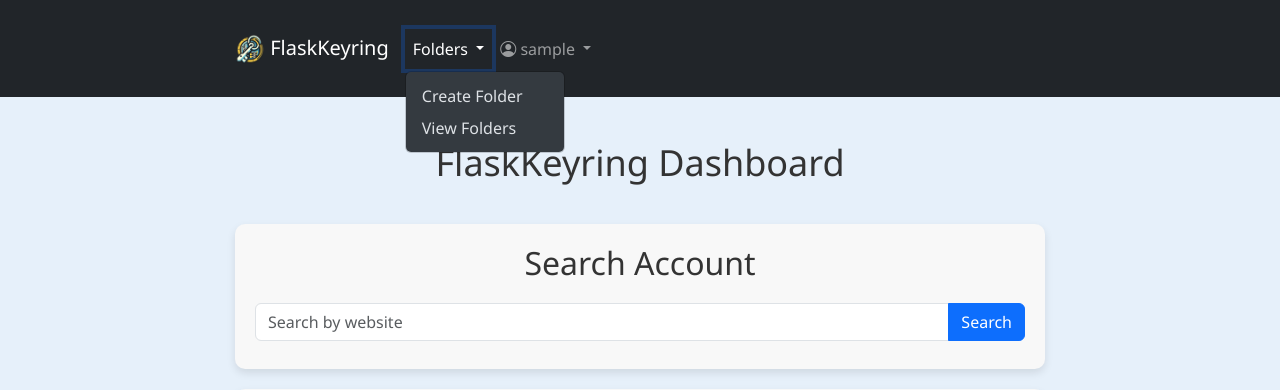
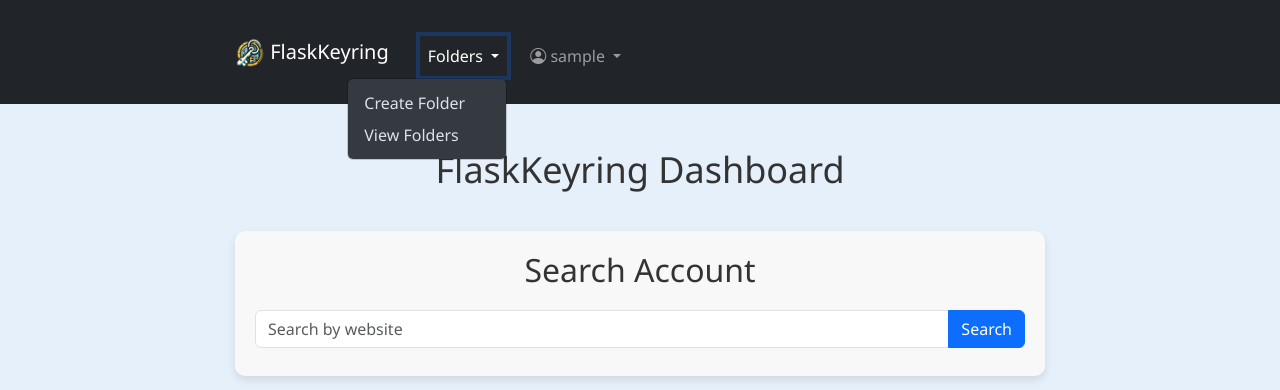
Before and after one commit to av1155/FlaskKeyring, a Flask app: page /dashboard in a window 1280 px wide, after a click on "Folders". Shown: the top 390 px of the page. Run offline with Flask 3, Linux system fonts and the light colour scheme; the visitor is signed in with stand-in values (Sample User, id 1); data comes from the database, SQL or seed files in the repository; data that the repository does not hold is empty.

Commit message:
Improve UI alignment and modal interaction
- Adjust navbar dropdown alignment and spacing in styles.css
- Update client_encryption.js to add placeholder text on modal close and
re-prompts
- Add close button functionality to modal for improved UX
- Minor layout adjustment in layout.html for better navbar positioning

```diff
--- a/static/css/styles.css
+++ b/static/css/styles.css
@@ -229,6 +229,26 @@ input[type="range"]::-moz-range-track {
     min-width: 100px;
 }
 
+/* Align dropdowns and prevent shifting */
+.navbar .dropdown-menu {
+    right: 0; /* Aligns the dropdown menu to the right */
+    left: auto;
+}
+
+.navbar .dropdown-toggle {
+    text-align: right; /* Ensures the dropdown arrow is on the right side */
+    padding-right: 10px; /* Adds some spacing for a cleaner look */
+}
+
+/* Adjust spacing between hamburger and dropdowns */
+.navbar-toggler {
+    margin-right: 15px; /* Adds space between hamburger icon and dropdowns */
+}
+
+.navbar .dropdown {
+    margin-left: 15px; /* Adds space between each dropdown */
+}
+
 /* Responsive Design */
 @media (max-width: 767px) {
     .container {
--- a/static/js/client_encryption.js
+++ b/static/js/client_encryption.js
@@ -60,7 +60,9 @@ async function getEncryptionPassword() {
                 sessionStorage.setItem("encryptedMasterPassword", JSON.stringify(encrypted));
                 return password;
             } else {
-                // User canceled or did not enter a password
+                // User closed the modal; set placeholder to indicate authentication is required
+                document.getElementById("unlockPasswordInput").placeholder =
+                    "Authentication Required";
                 return null;
             }
         } else {
@@ -68,10 +70,8 @@ async function getEncryptionPassword() {
             const decryptedPassword = await decryptMasterPassword(encryptedData);
 
             if (decryptedPassword !== null) {
-                // Return decrypted password if successful
                 return decryptedPassword;
             } else {
-                // Clear and re-prompt if the decryption fails
                 sessionStorage.removeItem("encryptedMasterPassword");
                 const retryPassword = await promptEncryptionPassword(true);
                 if (retryPassword) {
@@ -80,6 +80,8 @@ async function getEncryptionPassword() {
                     encryptedData = sessionStorage.getItem("encryptedMasterPassword");
                 } else {
                     // User canceled or did not enter a password after retry
+                    document.getElementById("unlockPasswordInput").placeholder =
+                        "Authentication Required";
                     return null;
                 }
             }
@@ -96,6 +98,7 @@ function promptEncryptionPassword(showError = false) {
                 <div class="modal-content">
                     <div class="modal-header">
                         <h5 class="modal-title">Unlock Vault</h5>
+                        <button type="button" class="btn-close" id="closeModalButton" aria-label="Close"></button>
                     </div>
                     <div class="modal-body">
                         <p>Please enter your master password to unlock your vault.</p>
@@ -109,10 +112,8 @@ function promptEncryptionPassword(showError = false) {
             </div>
         </div>
         `;
-        // Append modal to body
+
         document.body.insertAdjacentHTML("beforeend", modalHtml);
-
-        // Initialize and show the modal
         const unlockModalElement = document.getElementById("unlockModal");
         const unlockModal = new bootstrap.Modal(unlockModalElement, {
             backdrop: "static",
@@ -120,12 +121,10 @@ function promptEncryptionPassword(showError = false) {
         });
         unlockModal.show();
 
-        // Focus on the password input when modal is shown
         unlockModalElement.addEventListener("shown.bs.modal", () => {
             document.getElementById("unlockPasswordInput").focus();
         });
 
-        // Handle the unlock button click
         document.getElementById("unlockSubmitButton").addEventListener("click", () => {
             const password = document.getElementById("unlockPasswordInput").value;
             if (password) {
@@ -135,7 +134,6 @@ function promptEncryptionPassword(showError = false) {
                     resolve(password);
                 });
             } else {
-                // Show a hint if the input is empty
                 document.getElementById("error-message").textContent =
                     "Please enter your master password.";
                 document.getElementById("error-message").style.display = "block";
@@ -146,6 +144,14 @@ function promptEncryptionPassword(showError = false) {
             if (event.key === "Enter") {
                 document.getElementById("unlockSubmitButton").click();
             }
+        });
+
+        document.getElementById("closeModalButton").addEventListener("click", () => {
+            unlockModal.hide();
+            unlockModalElement.addEventListener("hidden.bs.modal", () => {
+                unlockModalElement.remove();
+                resolve(null); // Resolve null to indicate the modal was closed
+            });
         });
     });
 }
--- a/templates/layout.html
+++ b/templates/layout.html
@@ -78,7 +78,7 @@
                     {% endif %}
 
                     {% if current_user.is_authenticated %}
-                    <ul class="navbar-nav ms-auto">
+                    <ul class="navbar-nav ms-auto mt-2">
                         <!-- Folder Management Dropdown -->
                         <li class="nav-item dropdown">
                             <a class="nav-link dropdown-toggle" href="#" id="folderDropdown" role="button"
```
